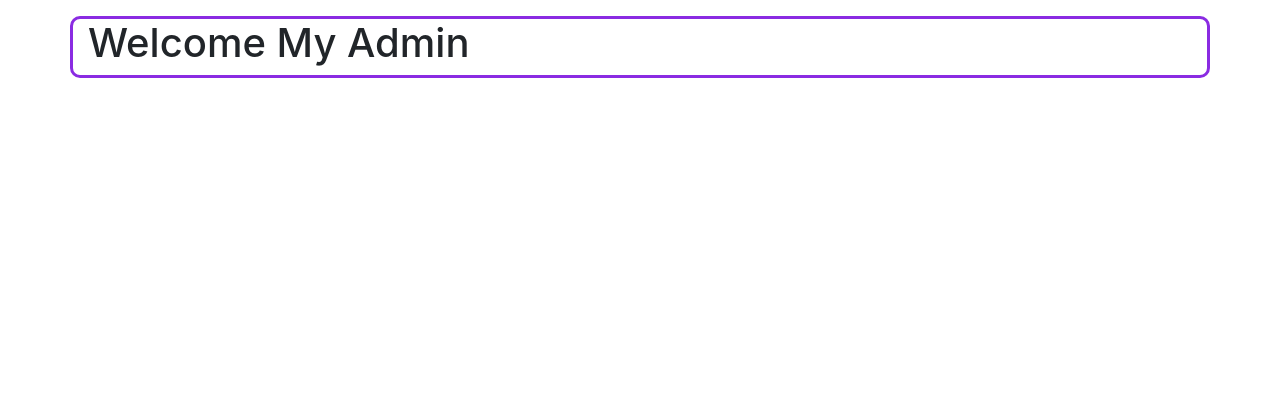
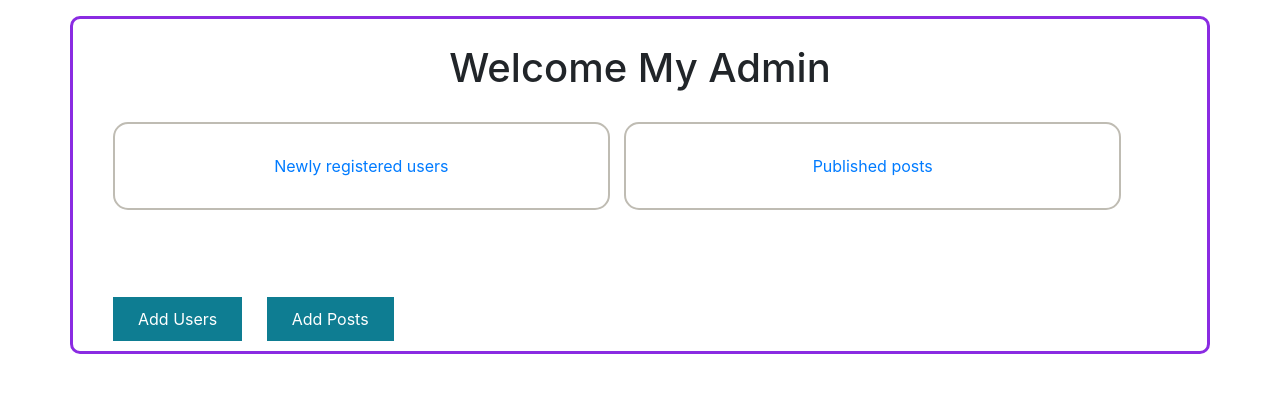
Before and after one commit to SonVu1601/CSE485_1851161947_VuTruongSon, a PHP site: page /admin/adminmainpage.php in a window 1280 px wide. Shown: the part 114-507 px from the top of the page. Run offline with PHP 8.4, Linux system fonts and the light colour scheme.

Commit message:
Update adminmainpage.php

```diff
--- a/3.PROJECT/finalproject/admin/adminmainpage.php
+++ b/3.PROJECT/finalproject/admin/adminmainpage.php
@@ -1,3 +1,6 @@
+<script>
+  alert('Bạn Đã Thành Công');
+</script>
 <?php
 session_start();
 if (!isset($_SESSION['adminUser']))
@@ -23,12 +26,26 @@ if (!isset($_SESSION['adminUser']))
       <img src="logo.png" alt="">
     </div>
     <div class="user-info">
-			<span>Dashboard</span> &nbsp; &nbsp; <a href="#" class="logout-btn">Logout</a>
+    <a href="adminmainpage.php"><span>Dashboard</span></a> <a href="login.php" class="logout-btn">Logout</a>
 		</div>
   </div>
-  <div class="container">
-    <h1>Welcome My Admin</h1>
+  <div class="container dashboard">
+      <h1>Welcome My Admin</h1>
+    <div class="stats">
+			<a href="users.php" class="first">
 
+				<span>Newly registered users</span>
+			</a>
+			<a href="posts.php">
+
+				<span>Published posts</span>
+			</a>
+		</div>
+		<br><br><br>
+		<div class="buttons">
+			<a href="users.php">Add Users</a>
+			<a href="posts.php">Add Posts</a>
+		</div>
   </div>
   <!-- Optional JavaScript -->
   <!-- jQuery first, then Popper.js, then Bootstrap JS -->
@@ -36,5 +53,3 @@ if (!isset($_SESSION['adminUser']))
   <script src="https://cdnjs.cloudflare.com/ajax/libs/popper.js/1.14.7/umd/popper.min.js" integrity="sha384-UO2eT0CpHqdSJQ6hJty5KVphtPhzWj9WO1clHTMGa3JDZwrnQq4sF86dIHNDz0W1" crossorigin="anonymous"></script>
   <script src="https://stackpath.bootstrapcdn.com/bootstrap/4.3.1/js/bootstrap.min.js" integrity="sha384-JjSmVgyd0p3pXB1rRibZUAYoIIy6OrQ6VrjIEaFf/nJGzIxFDsf4x0xIM+B07jRM" crossorigin="anonymous"></script>
 </body>
-
-</html>
```
